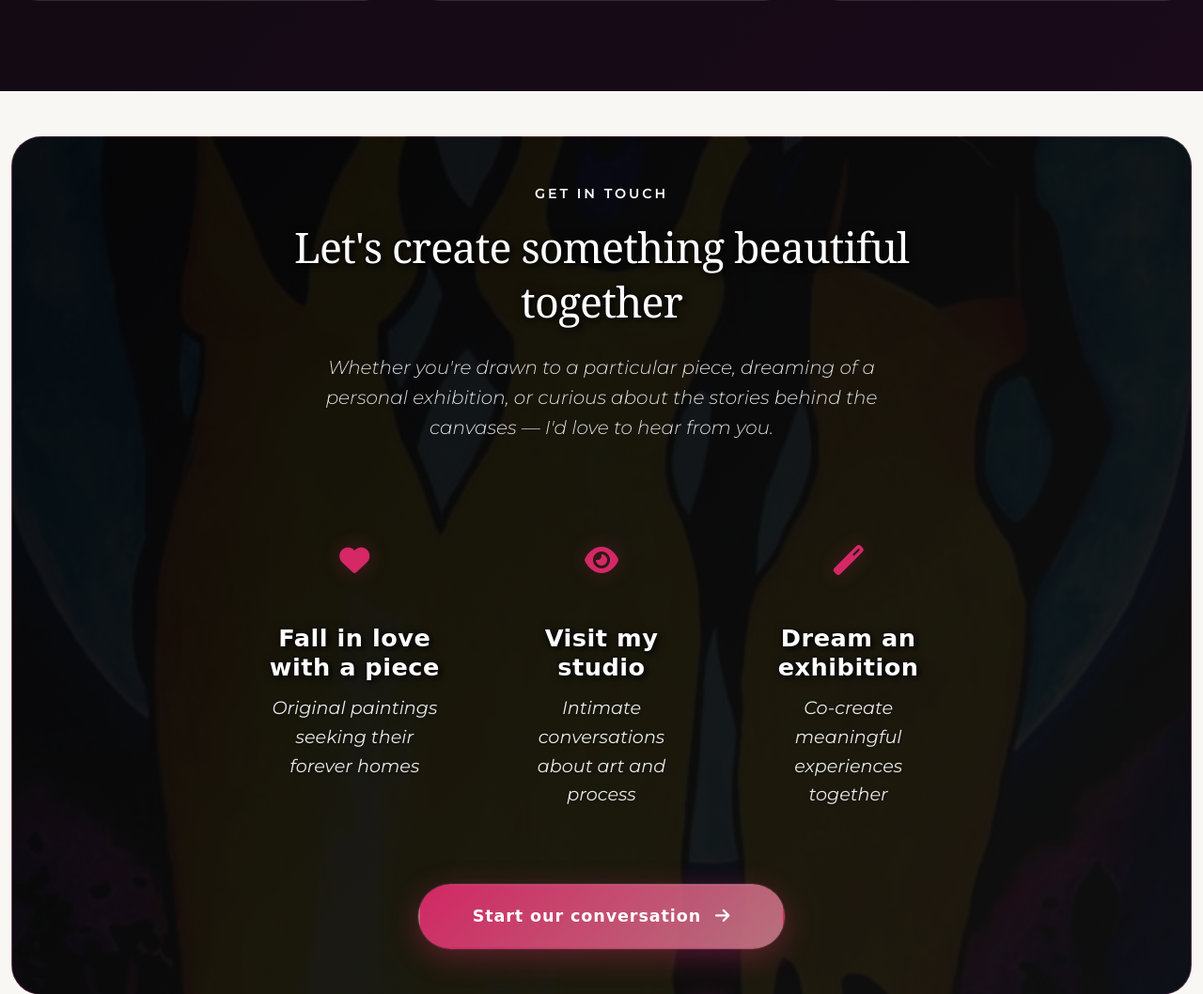
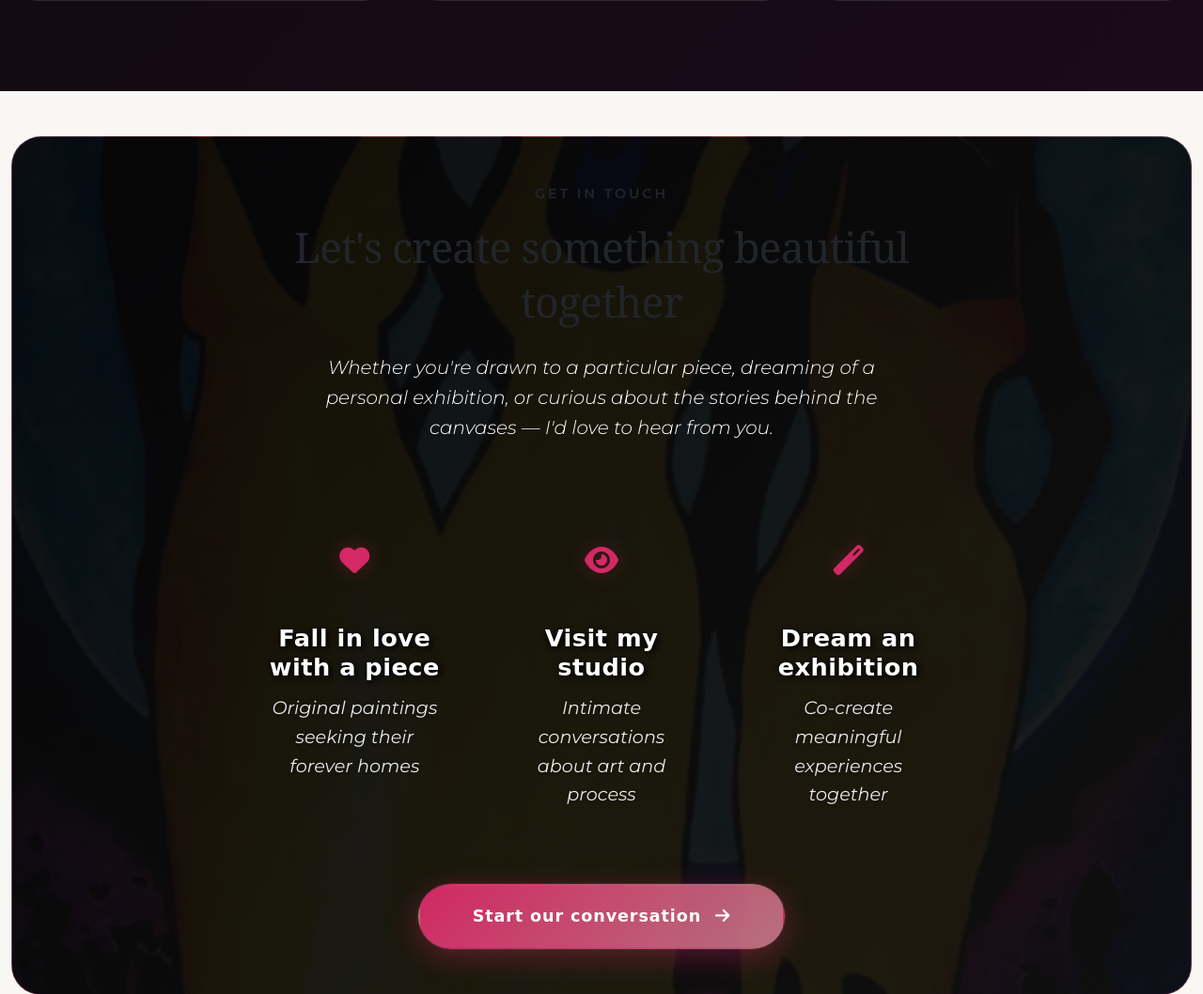
Before and after one commit to nazhameed/art-by-ck, a Django app: page / in a window 1280 px wide. Shown: the part 3747-4805 px from the top of the page at 94% size. Run offline with Django 5.2, Linux system fonts and the light colour scheme; parts of the project's set-up code (start-up, migrations or seed data) failed here and were passed over; some web fonts are replaced.

Commit message:
style: update 'Read More' button class on home page for consistency and enhance contact section text colors for better readability

```diff
--- a/templates/home.html
+++ b/templates/home.html
@@ -64,7 +64,7 @@
           When the world feels loud with distortion, I return to the canvas. Layer by layer, I build spiritual filters that reveal feminine stories.
         </blockquote>
         <div class="mt-4">
-          <a class="btn btn-outline-dark px-4" href="{% url 'about' %}">Read More</a>
+          <a class="btn home-story-btn px-4" href="{% url 'about' %}">Read More</a>
         </div>
       </div>
       <div class="col-lg-5 offset-lg-1">
@@ -182,11 +182,11 @@
     <div class="row justify-content-center">
       <div class="col-lg-8 text-center">
         <div class="contact-intro mb-5">
-          <span class="home-section-title text-white">Get in touch</span>
-          <h2 class="display-5 fw-light mt-3 text-white mb-4 cedarville-cursive-regular" style="font-size: 2.8rem; text-shadow: 3px 3px 6px rgba(0, 0, 0, 0.8), -1px -1px 2px rgba(0, 0, 0, 0.6), 0 0 10px rgba(0, 0, 0, 0.5);">
+          <span class="home-section-title text-dark">Get in touch</span>
+          <h2 class="display-5 fw-light mt-3 text-dark mb-4 cedarville-cursive-regular" style="font-size: 2.8rem;">
             Let's create something beautiful together
           </h2>
-          <p class="lead text-white-85 mb-0 mx-auto" style="max-width: 650px; font-style: italic; line-height: 1.6;">
+          <p class="lead text-dark-85 mb-0 mx-auto" style="max-width: 650px; font-style: italic; line-height: 1.6;">
             Whether you're drawn to a particular piece, dreaming of a personal exhibition, or curious about the stories behind the canvases — I'd love to hear from you.
           </p>
         </div>
```
